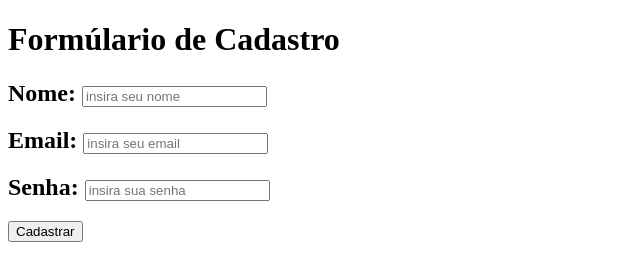
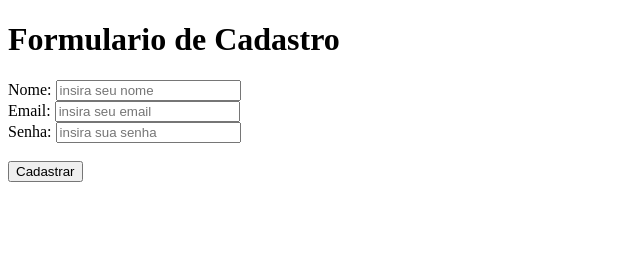
Before and after one commit to jack02061987/curso_ebac_frontend, a plain HTML site: page index.html in a window 1280 px wide. Shown: the whole page, without its empty margins (0-640 px from the left). Drawn offline with Linux system fonts and the light colour scheme.

Commit message:
Update index.html

```diff
--- a/index.html
+++ b/index.html
@@ -8,19 +8,16 @@
 </head>
 <body>
     <div>
-        <form action="">
-            <h1>Formúlario de Cadastro</h1>
-            <h2>Nome:
-                <input type="text" placeholder="insira seu nome">
-            </h2>
-            <h2>Email:
-                <input type="email" placeholder="insira seu email">
-            </h2>
-            <h2>Senha:
-                <input type="password" placeholder="insira sua senha">
-            </h2>
-            <button>Cadastrar</button>
-        </form>
+        <h1>Formulario de Cadastro</h1>
+        <label for="name">Nome:</label>
+        <input id="name" type="text" placeholder="insira seu nome"><br>
+        <label for="email">Email:</label>
+        <input id="email" type="email" placeholder="insira seu email"><br>
+        <label for="senha">Senha:</label>
+        <input id="senha" type="password" placeholder="insira sua senha"><br><br>
+        <button type="submit">Cadastrar</button>
+
+
     </div>
 </body>
 </html>
```
